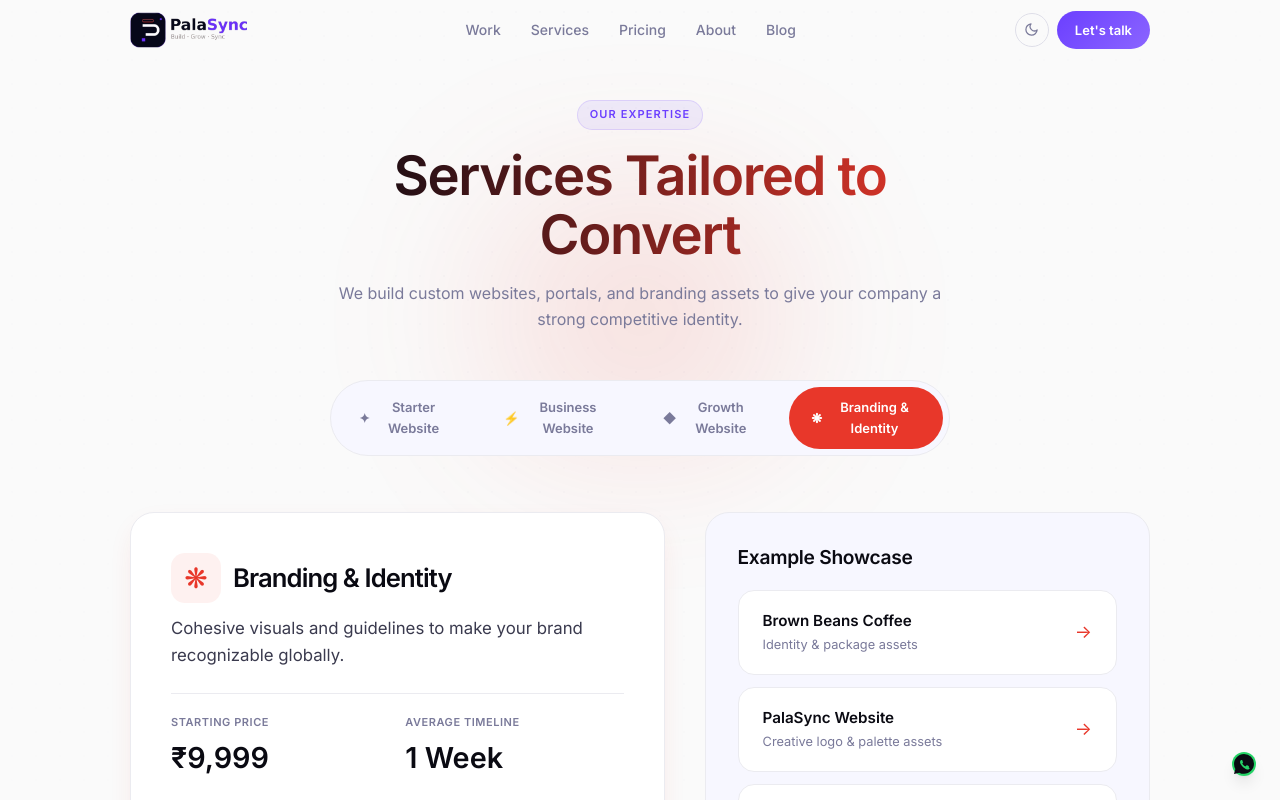
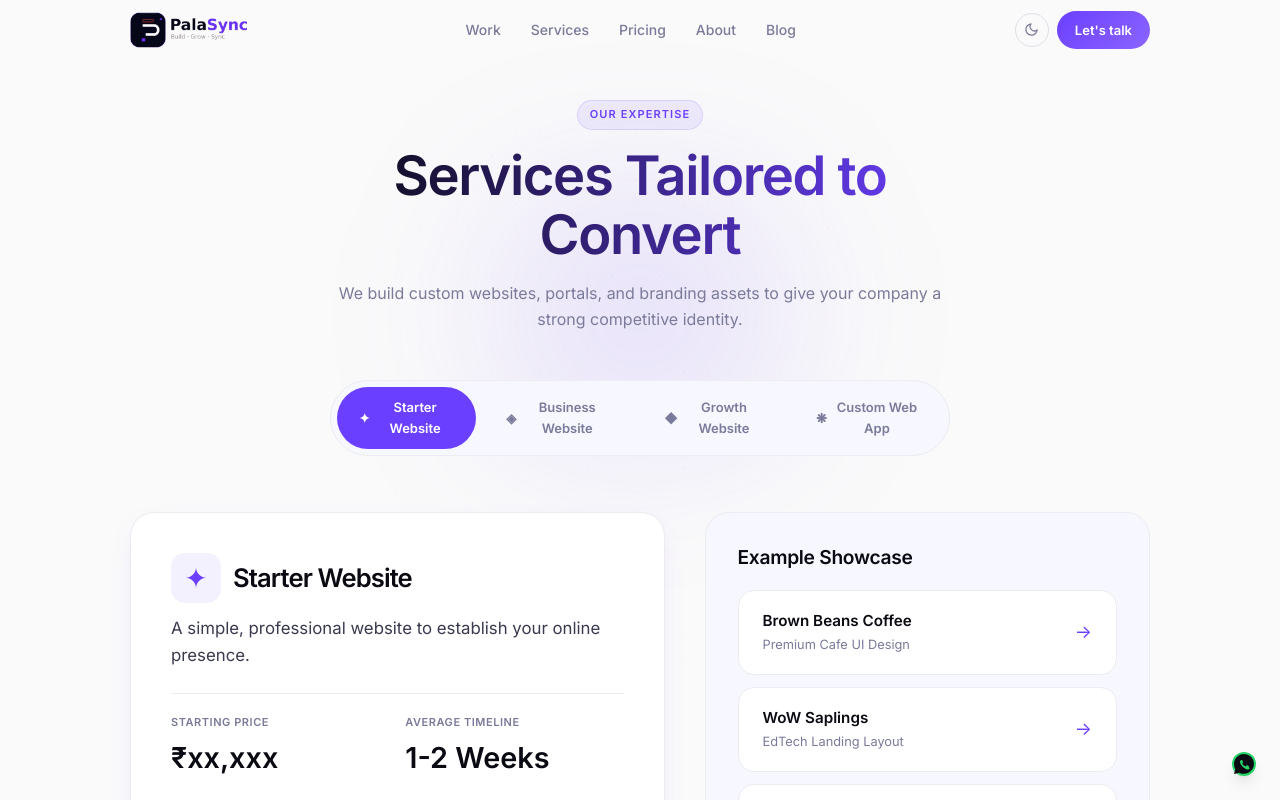
Before and after one commit to tush-art18/palasync-website, a React (Vite) app: page /services/branding in a window 1280 px wide. Shown: the top 800 px of the page. Built offline with nearby package versions, Linux system fonts and the light colour scheme.

Commit message:
Service names change Branding & Identity to Custom web app

```diff
--- a/src/pages/Services.tsx
+++ b/src/pages/Services.tsx
@@ -42,7 +42,7 @@ const SERVICES_DATA = {
     subtitle: 'A complete digital presence that showcases your brand, services and credibility.',
     price: '₹xx,xxx',
     timeline: '2-3 Weeks',
-    icon: '⚡',
+    icon: '◈',
     accent: '#8B65FF',
     glow: 'rgba(139, 101, 255, 0.15)',
     included: [
@@ -101,11 +101,11 @@ const SERVICES_DATA = {
       { q: 'Do you offer updates?', a: 'We provide 30 days of free bug-fix warranty and offer ongoing retainer options for active feature development.' }
     ]
   },
-  'branding': {
-    title: 'Branding & Identity',
-    subtitle: 'Cohesive visuals and guidelines to make your brand recognizable globally.',
-    price: '₹9,999',
-    timeline: '1 Week',
+  'custom-web-app': {
+    title: 'Custom Web App',
+    subtitle: 'Custom software solutions to automate your business processes and scale operations.',
+    price: '₹xx,xxx',
+    timeline: '6-8 Weeks',
     icon: '❋',
     accent: '#E8372A',
     glow: 'rgba(232, 55, 42, 0.15)',
```
